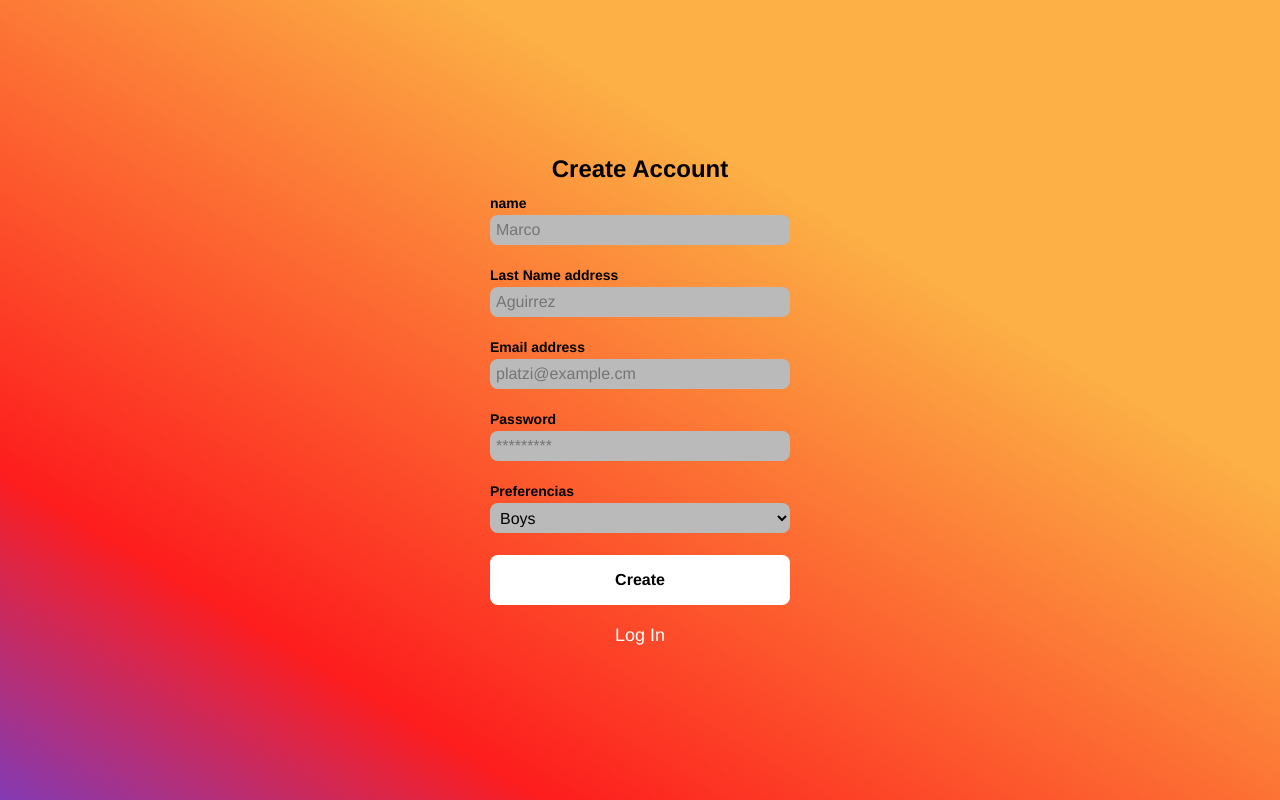
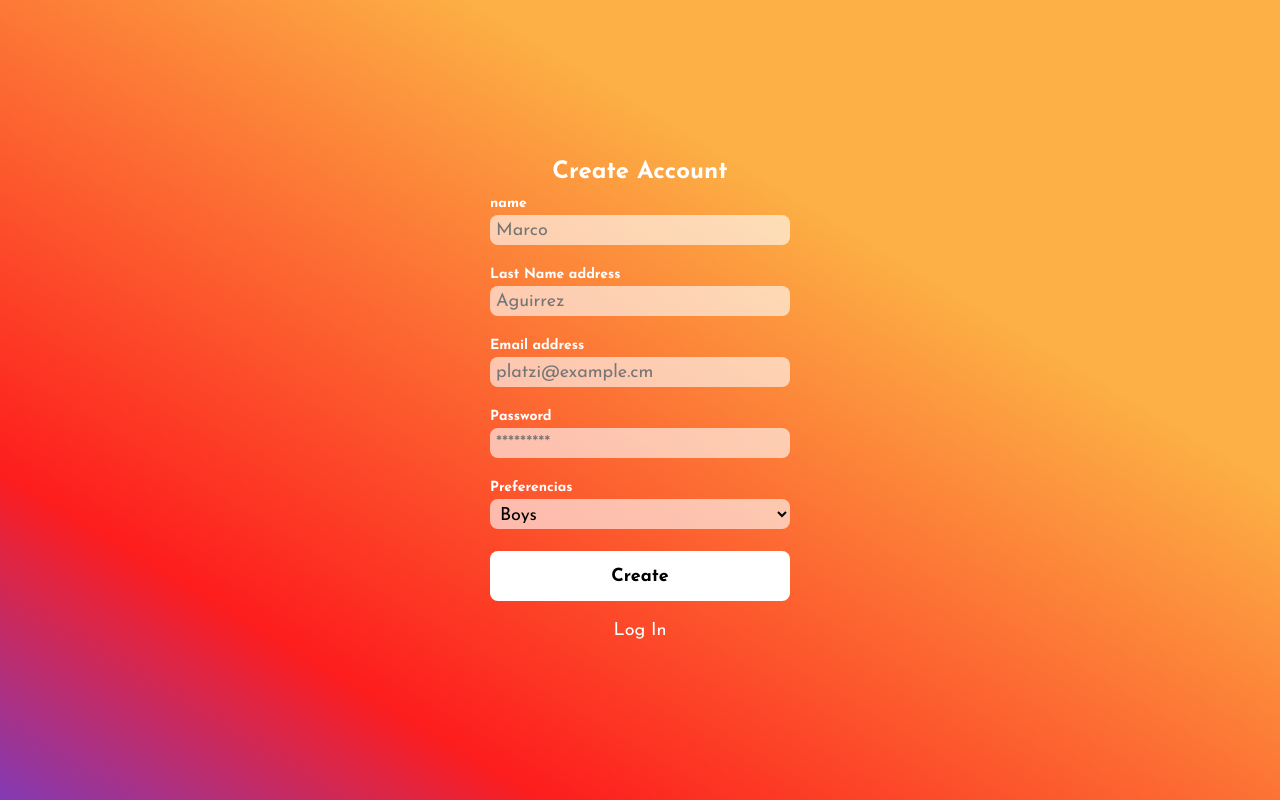
Before and after one commit to taberoajorge/flink-match, a React (Create React App) app: page /createAccount in a window 1280 px wide. Built offline with nearby package versions, Linux system fonts and the light colour scheme; no server answers.

Commit message:
se corrigen styles

```diff
--- a/public/index.html
+++ b/public/index.html
@@ -7,6 +7,9 @@
       name="description"
       content="En Flink confiamos en la tecnología y la usamos para mejorar la vida de nuestros usuarios, por eso además de hacer crecer tu dinero ahora también les ayudaremos a encontrar el amor."
     />
+    <link
+    href="https://fonts.googleapis.com/css2?family=Josefin+Sans:wght@400;700&display=swap"
+    rel="stylesheet" />
 
     <title>Flink Match</title>
   </head>
--- a/src/GlobalStyles.js
+++ b/src/GlobalStyles.js
@@ -2,15 +2,24 @@ import { createGlobalStyle } from "styled-components";
 
 const GlobalStyle = createGlobalStyle`
 :root{
-  --title: 18rem;
-  --text: 14rem;
+  --input-color: #ffffff9c;
+  --white: white;
+  --title: 2.4rem;
+  --text-md: 1.8rem;
+  --text-small: 1.4rem;
+  --border-main: 0.5rem;
+  --gradient: linear-gradient(
+    0deg,
+    rgba(0, 0, 0, 1) 18%,
+    rgba(0, 0, 0, 0) 100%
+  );
 }
 *{
   margin: 0;
   padding: 0;
   box-sizing: border-box;
   list-style: none;
-  font-family: Helvetica;
+  font-family: 'Josefin Sans', sans-serif;
 }
 
 html {
--- a/src/components/Footer.js
+++ b/src/components/Footer.js
@@ -6,7 +6,7 @@ import { PlugDisconnected } from "styled-icons/fluentui-system-filled";
 import { ChatHistory } from "styled-icons/remix-fill";
 
 const StyledFooter = styled.footer`
-  position: absolute;
+  position: relative;
   bottom: 0;
   padding: 1rem;
   background-color: white;
@@ -18,11 +18,9 @@ const StyledFooter = styled.footer`
     width: 100%;
   }
 `;
-
 const StyledNav = styled.nav`
   width: 100vw;
 `;
-
 const StyledUl = styled.ul`
   display: flex;
   justify-content: space-around;
--- a/src/components/Person.js
+++ b/src/components/Person.js
@@ -8,40 +8,32 @@ import SuperLike from "./actions/SuperLike";
 
 const StyledSection = styled.section`
   height: 85vh;
-  width: 100%;
+  width: 100vw;
   overflow: hidden;
+  display: grid;
+  place-items: center;
 `;
 
 const StyledFigure = styled.figure`
-  display: flex;
-  justify-content: center;
-  align-items: center;
-  min-height: 52rem;
-
+  display: grid;
+  place-content: center;
+  place-items: center;
+  height: 100%;
+  width: 80vw;
 
   & > img {
-    width: 90%;
-    max-width: 34rem;
+    height: 100vh;
+    width: 90vw;
+    max-height: 85vh;
+    max-width: 65vh;
     border-radius: 2rem;
     overflow: hidden;
-    height: 52rem;
-    min-height: 52rem;
-
   }
-
   & > figcaption {
+    width: 100%;
+    margin-top: -14rem;
+    background: var(--gradient);
     border-radius: 2rem;
-    overflow: hidden;
-
-    background: linear-gradient(
-      0deg,
-      rgba(0, 0, 0, 1) 18%,
-      rgba(0, 0, 0, 0) 100%
-    );
-    width: 100%;
-    max-width: 34rem;
-    position: absolute;
-    bottom: 12rem;
   }
 `;
 
@@ -62,8 +54,10 @@ const StyledButtonContainer = styled.div`
   padding: 0.5rem;
   display: flex;
   justify-content: space-around;
-  min-width: 34 rem;
+  min-width: 34rem;
 `;
+
+
 
 function Person({ person, likePerson, superLikePerson, dislikePerson }) {
   const { name, age, gender, image, id } = person;
--- a/src/containers/PeopleCardContainer.js
+++ b/src/containers/PeopleCardContainer.js
@@ -4,9 +4,8 @@ import styled from "styled-components";
 const StyledMain = styled.main`
   width: 100vw;
   height: 100vh;
-  display: flex;
-  justify-content: center;
-  align-items: center;
+  display: grid;
+  place-items: center;
 `;
 function PeopleCardContainer({ children }) {
   return <StyledMain>{children}</StyledMain>;
--- a/src/pages/CreateAccount.js
+++ b/src/pages/CreateAccount.js
@@ -16,9 +16,10 @@ const StyledCreateAccountContainer = styled.div`
   display: grid;
   grid-template-rows: auto 1fr auto;
   width: 300px;
+  color: white;
   & > a {
     color: white;
-  font-size: 1.8rem;
+  font-size: var(--text-md);
   text-align: center;
   text-decoration: none;
   margin-top: 2rem;
@@ -26,7 +27,7 @@ const StyledCreateAccountContainer = styled.div`
 `;
 
 const StyledTitle = styled.h1`
-  font-size: 2.4rem;
+  font-size: var(--title);
   margin-bottom: 1.2rem;
   text-align: center;
 `;
@@ -42,44 +43,44 @@ const StyledForm = styled.form`
 `;
 
 const StyledLabel = styled.label`
-  font-size: 1.4rem;
+  font-size: var(--text-small);
   font-weight: bold;
-  margin-bottom: 4px;
+  margin-bottom: 0.4rem;
 `;
 
 const StyledInput = styled.input`
-  background-color: #bababa;
+  background-color: var(--input-color);
   border: none;
-  border-radius: 8px;
-  height: 30px;
-  font-size: 1.6rem;
-  padding: 6px;
-  margin-bottom: 12px;
-  margin-bottom: 22px;
+  border-radius: 0.8rem;
+  height: 3.0rem;
+  font-size: var(--text-md);
+  padding: 0.6rem;
+  margin-bottom: 1.2rem;
+  margin-bottom: 2.2rem;
 `;
 
 const StyledPrimaryButton = styled.button`
-  background-color: white;
-  border-radius: 8px;
+  background-color: var(--white);
+  border-radius: 0.8rem;
   border: none;
   color: black;
   width: 100%;
   cursor: pointer;
-  font-size: 1.6rem;
+  font-size: var(--text-md);
   font-weight: bold;
-  height: 50px;
+  height: 5rem;
 `;
 
 
 const StyledSelect = styled.select`
-  background-color: #bababa;
+  background-color: var(--input-color);
   border: none;
-  border-radius: 8px;
-  height: 30px;
-  font-size: 1.6rem;
-  padding: 6px;
-  margin-bottom: 12px;
-  margin-bottom: 22px;
+  border-radius: 0.8rem;
+  height: 3rem;
+  font-size: var(--text-md);
+  padding: 0.6rem;
+  margin-bottom: 1.2rem;
+  margin-bottom: 2.2rem;
 `;
 
 function CreateAccount() {
--- a/src/pages/Login.js
+++ b/src/pages/Login.js
@@ -13,29 +13,29 @@ const StyledFormContainer = styled.div`
   display: grid;
   grid-template-rows: auto 1fr auto;
   width: 30rem;
-  & >a {
+  & > a {
+    display: grid;
+    place-items: center;
     color: black;
     background-color: white;
-  border-radius: 0.8rem;
+    border-radius: var(--border-main);
     border: none;
     width: 100%;
     cursor: pointer;
-  font-size: 1.8rem;
+    font-size: var(--text-md);
     font-weight: bold;
     height: 5rem;
     margin-top: 1.4rem;
     margin-bottom: 3rem;
     text-decoration: none;
-  display: flex;
-  align-items: center;
-  justify-content: center;
   }
 `;
 
 const StyledTitle = styled.h1`
-  font-size: 2.4rem;
+  font-size: var(--title);
   margin-bottom: 1.2rem;
   text-align: center;
+  color: white;
 `;
 
 const StyledForm = styled.form`
@@ -44,42 +44,42 @@ const StyledForm = styled.form`
 `;
 
 const StyledLabel = styled.label`
-  font-size: 1.4rem;
+  font-size: var(--text-small);
   font-weight: bold;
-  margin-bottom: 0.4rem;
+  margin: 0.5rem;
+  color: white;
 `;
 
 const StyledA = styled.a`
-  color: white;
-  font-size: 1.8rem;
+  color: var(--white);
+  font-size: var(--text-md);
   text-align: center;
   text-decoration: none;
   margin-bottom: 2rem;
 `;
 
 const StyledInput = styled.input`
-  background-color: #bababa;
+  height: 3rem;
+  font-size: var(--text-small);
+  background-color: var(--input-color);
   border: none;
   border-radius: 0.8rem;
-  height: 3rem;
-  font-size: 1.4rem;
   padding: 0.6rem;
 `;
 
 const StyledPrimaryButton = styled.input`
   background-color: white;
-  border-radius: 0.8rem;
+  border-radius: var(--border-main);
   border: none;
-  color: var(--white);
   width: 100%;
   cursor: pointer;
-  font-size: 1.8rem;
+  font-size: var(--text-md);
   font-weight: bold;
   height: 5rem;
   margin-top: 1.4rem;
   margin-bottom: 3rem;
+  color: black;
 `;
-
 
 function Login() {
   return (
```
Also changed, not shown: src/hooks/useLocalStorage.js (+3 -5 lines), src/hooks/useUsers.js (+4 -7 lines), src/pages/LikedUsers.js (+8 -11 lines). Lines whose indentation alone changed are shown as unchanged.
